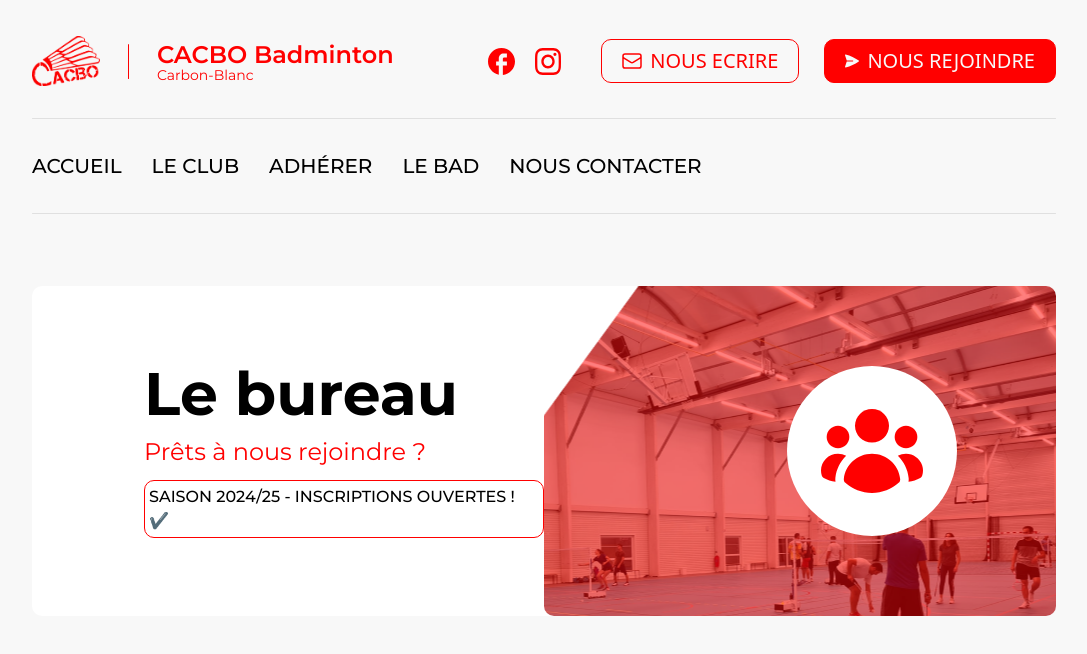
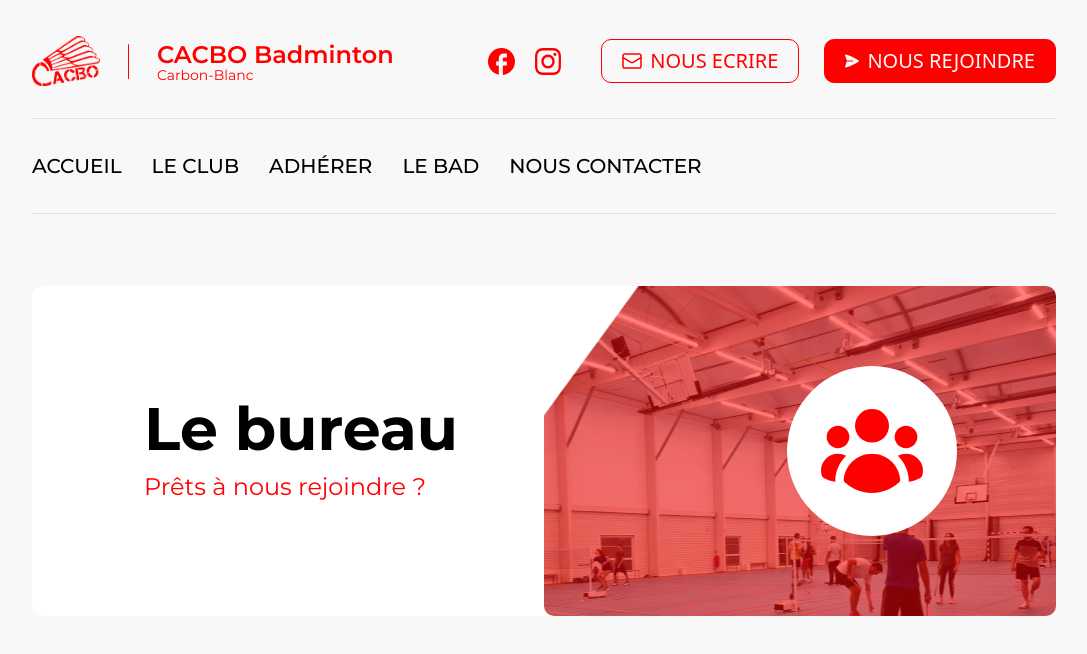
Before and after one commit to Matsuel/CACBO-Badminton, a Next.js app: page /bureau in a window 1280 px wide. Shown: the top 654 px of the page, without its empty margins (96-1183 px from the left). Built offline with nearby package versions, Linux system fonts and the light colour scheme; a web font is replaced by a local one.

Commit message:
Add facultative boolean description for show Inscription

```diff
--- a/src/components/hero/index.tsx
+++ b/src/components/hero/index.tsx
@@ -7,7 +7,7 @@ interface HeroProps {
     background: StaticImageData
     title: string
     subtitle: string
-    description: string
+    description?: boolean
     icon: StaticImport
 }
 
@@ -15,7 +15,7 @@ const Hero = ({
     background,
     title,
     subtitle,
-    description,
+    description = false,
     icon
 }: HeroProps) => {
     return (
@@ -24,7 +24,7 @@ const Hero = ({
             <div className='w-[50%] flex flex-col justify-center items-start gap-3 pl-28'>
                 <h2 className='font-Montserrat font-bold text-6xl'>{title}</h2>
                 <h3 className='font-Montserrat font-normal text-2xl text-redcolor'>{subtitle}</h3>
-                <Open />
+                {description && <Open />}
             </div>
 
             <div className='w-[50%] h-[330px] flex flex-col justify-center items-center bg-cover bg-center bg-no-repeat rounded-ten' style={{ backgroundImage: `url(${background.src})` }}>
--- a/src/pages/bureau.tsx
+++ b/src/pages/bureau.tsx
@@ -14,7 +14,6 @@ const Bureau = () => {
                 background={HeroBureau}
                 title='Le bureau'
                 subtitle='Prêts à nous rejoindre ?'
-                description=''
                 icon={People}
             />
 
```
